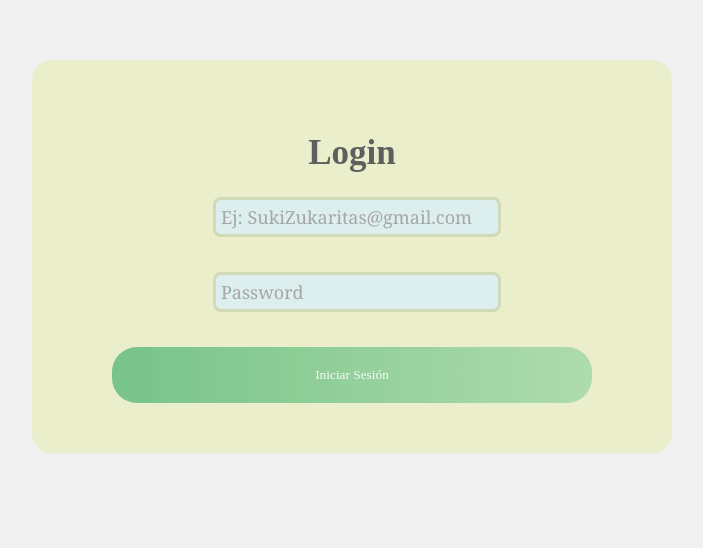
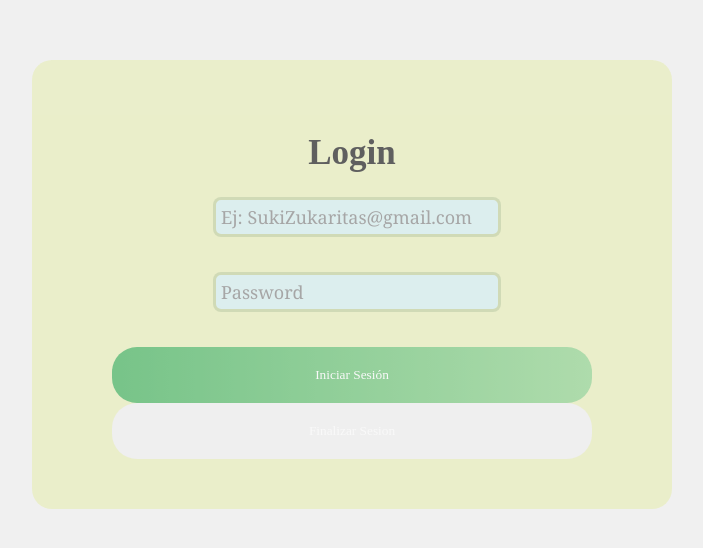
Before and after one commit to ivongr/LoginReact, a React (Vite) app: page / in a window 1280 px wide. Shown: the part 140-688 px from the top of the page, without its empty margins (288-991 px from the left). Built offline with nearby package versions, Linux system fonts and the light colour scheme.

Commit message:
chore: implementacion parcial

```diff
--- a/src/login/domain/data-session.ts
+++ b/src/login/domain/data-session.ts
@@ -3,6 +3,7 @@ import { create } from 'zustand';
 import { encryptValue } from '../../shared/domain/encrypt-value';
 import { useAuthStore } from './expires-date';
 import { ISessionStore } from './entities/login-session-Store';
+import { validateSessionStorageSchema } from './validations/validate-session-storage-schema';
 
 const initialvalue ={
   email: null,
@@ -30,7 +31,8 @@ export const useSessionStore = create<ISessionStore>()(
         });
       },
     }),
-    { name: 'session-storage'
+    { name: 'session-storage',
+      validate: (data) => validate(data,validateSessionStorageSchema)
     },
      /*const validateSessionStorage = name.map((names) => parse(validateSessionStorageSchema, users));*/
 
--- a/src/login/view/components/login-form.tsx
+++ b/src/login/view/components/login-form.tsx
@@ -1,4 +1,5 @@
 import { ILogin } from '../../domain/entities/login';
+import { MouseEvent } from 'react';
 
 // function loginUser() {
 //   loginDependencies.service.login({ user: '', password: '' }).then(() => {
@@ -9,11 +10,12 @@ import { ILogin } from '../../domain/entities/login';
 interface ILoginFormProps extends ILogin {
   setEmail: (email: string) => void;
   setPassword: (password: string) => void;
-  onSubmit: (event: React.FormEvent<HTMLFormElement>) => Promise<void>;
+  onClick: (event:MouseEvent<HTMLButtonElement>) =>void;
+  onClickLo: (event:MouseEvent<HTMLButtonElement>) =>void;
 }
-function LoginForm({ email, setEmail, password, setPassword, onSubmit }: ILoginFormProps) {
+function LoginForm({ email, setEmail, password, setPassword, onClick, onClickLo }: ILoginFormProps) {
   return (
-    <form id='login-form' onSubmit={onSubmit}>
+    <form id='login-form' >
       <h1 className='title'>Login</h1>
       <label>
         <i className='fa-solid fa-envelope' aria-label='Icon Email'></i>
@@ -38,8 +40,14 @@ function LoginForm({ email, setEmail, password, setPassword, onSubmit }: ILoginF
           required
         />
       </label>
-      <button id='btnlogin' className='btn success pulse-effect shadow-effect' type='submit'>
+      <button id='btnlogin' className='btn success pulse-effect shadow-effect'
+      onClick={onClick} type='submit'>
         Iniciar Sesión
+      </button>
+
+      <button id='btnlogout' className='btn grey pulse-effect shadow-effect'
+      onClickLo={onClick} type='submit'>
+       Finalizar Sesion
       </button>
     </form>
   );
--- a/src/view/components/App.tsx
+++ b/src/view/components/App.tsx
@@ -12,14 +12,21 @@ const App = () => {
   const [showAlert, setShowAlert] = useState<boolean>(false);
   const [alertMessage, setAlertMessage] = useState<string>('');
    const updateDate = useAuthStore((state) => state.updateDate);
-   const SessionData = useSessionStore((state) => state.SessionData);
+   const {SessionData,logout } = useSessionStore();
 
 
 
-  const handleSubmit = async (event: FormEvent<HTMLFormElement>) => {
+  const handleSubmitLogin = async (event: FormEvent) => {
     event.preventDefault();
     await initLogin(email, password, setShowAlert, setAlertMessage);
-    SessionData(email,password)
+    SessionData(email,password);
+    updateDate();
+  };
+
+  const handleSubmitLogout = async (event: FormEvent<HTMLFormElement>) => {
+    event.preventDefault();
+    await finallyLogout(email, password, setShowAlert, setAlertMessage);
+    logout(email,password);
     updateDate();
   };
 
@@ -31,7 +38,8 @@ const App = () => {
         setEmail={setEmail}
         password={password}
         setPassword={setPassword}
-        onSubmit={handleSubmit}
+        onClick={handleSubmitLogin}
+        onClick={handleSubmitLogout}
       />
       {showAlert && (
         <Alert message={alertMessage} setShowAlert={setShowAlert} />
```
